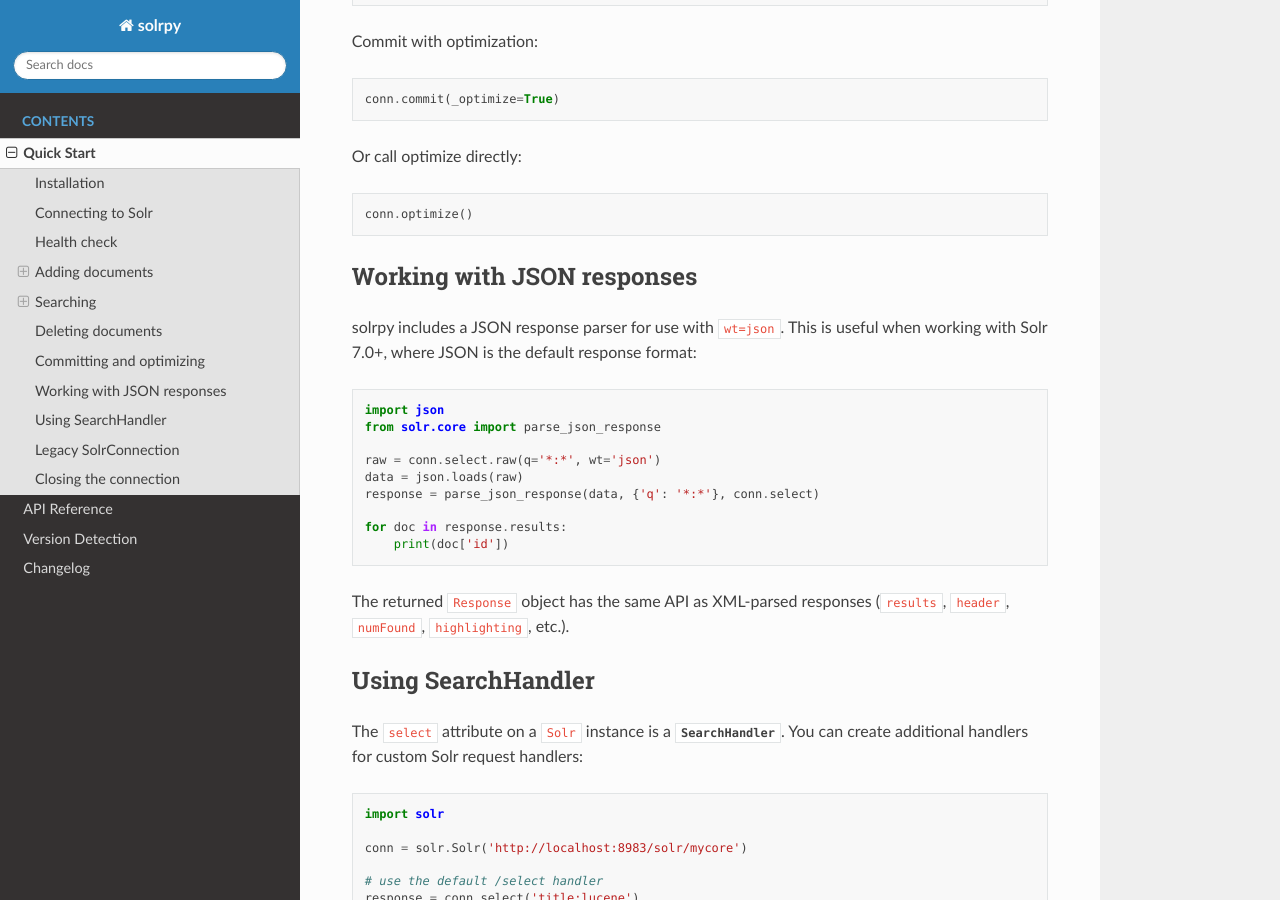
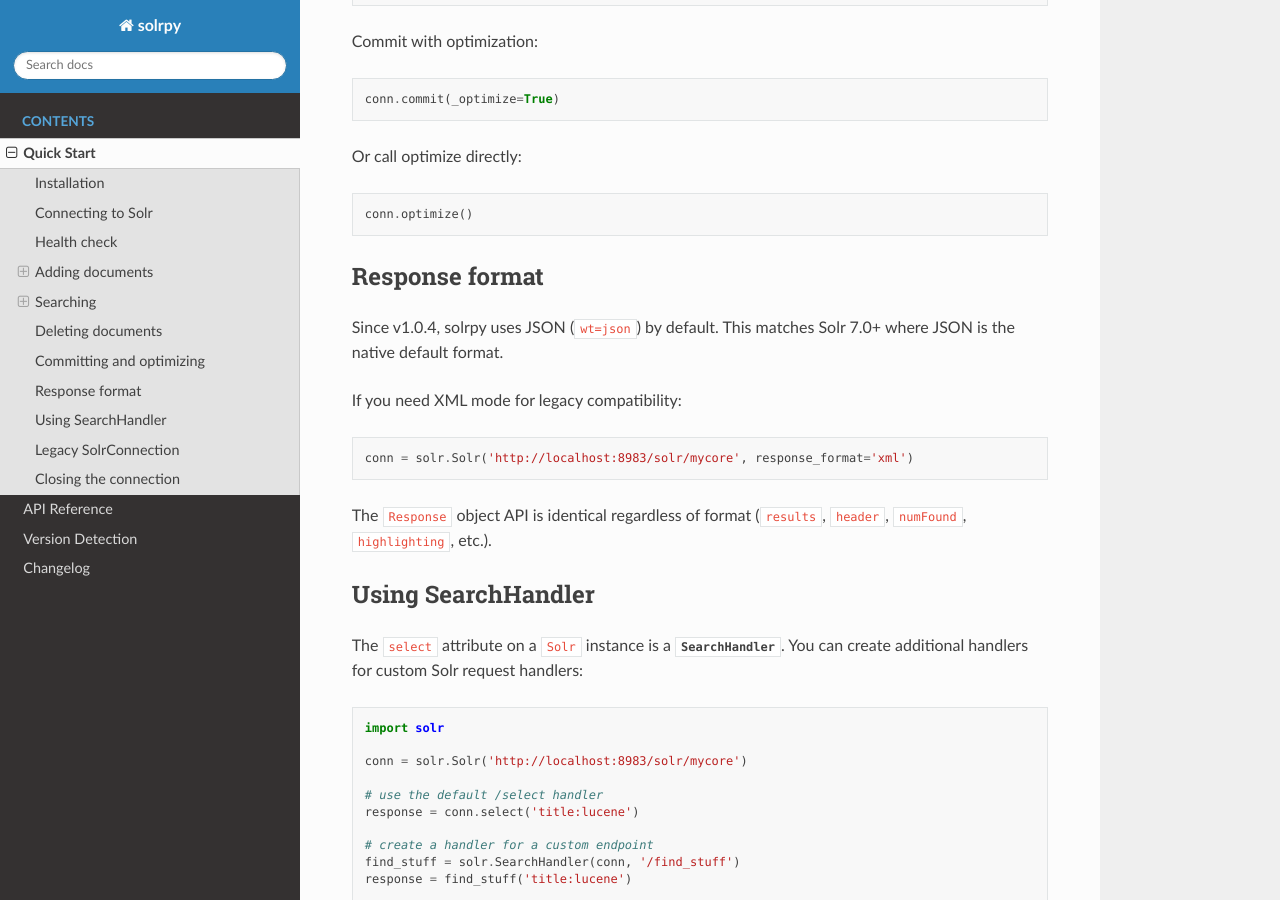
Before and after one commit to search5/solrpy, a Sphinx documentation site: the page built from docs/quickstart.rst, in a window 1280 px wide and 900 px high, scrolled down 3945 px. Built offline with Sphinx 7.4.7 and the Read the Docs theme 3.1.0, drawn with Linux system fonts in a browser that asks for light colours.

Commit message:
Release v1.0.4
- Change default response_format from 'xml' to 'json'
- Matches Solr 7.0+ native default behavior
- XML mode still available via response_format='xml'

Co-Authored-By: Claude Opus 4.6 (1M context) <noreply@anthropic.com>

```diff
--- a/docs/conf.py
+++ b/docs/conf.py
@@ -9,8 +9,8 @@ project = 'solrpy'
 copyright = '2010-2026, solrpy developers'
 author = 'solrpy developers'
 
-version = '1.0.3'
-release = '1.0.3'
+version = '1.0.4'
+release = '1.0.4'
 
 # -- General configuration ---------------------------------------------------
 
--- a/docs/quickstart.rst
+++ b/docs/quickstart.rst
@@ -190,24 +190,17 @@ Or call optimize directly::
     conn.optimize()
 
 
-Working with JSON responses
-----------------------------
+Response format
+---------------
 
-solrpy includes a JSON response parser for use with ``wt=json``. This is
-useful when working with Solr 7.0+, where JSON is the default response
-format::
+Since v1.0.4, solrpy uses JSON (``wt=json``) by default. This matches
+Solr 7.0+ where JSON is the native default format.
 
-    import json
-    from solr.core import parse_json_response
+If you need XML mode for legacy compatibility::
 
-    raw = conn.select.raw(q='*:*', wt='json')
-    data = json.loads(raw)
-    response = parse_json_response(data, {'q': '*:*'}, conn.select)
+    conn = solr.Solr('http://localhost:8983/solr/mycore', response_format='xml')
 
-    for doc in response.results:
-        print(doc['id'])
-
-The returned ``Response`` object has the same API as XML-parsed responses
+The ``Response`` object API is identical regardless of format
 (``results``, ``header``, ``numFound``, ``highlighting``, etc.).
 
 
--- a/docs/reference.rst
+++ b/docs/reference.rst
@@ -83,9 +83,9 @@ Solr class
           will automatically commit changes. Individual calls can override this by
           passing ``commit=False``. Defaults to ``False``.
       * - ``response_format``
-        - Response format for queries: ``'xml'`` (default) or ``'json'``.
+        - Response format for queries: ``'json'`` (default) or ``'xml'``.
           When ``'json'``, queries use ``wt=json`` and the JSON parser.
-          Recommended for Solr 7.0+ where JSON is the native default.
+          Use ``'xml'`` for legacy compatibility with older code.
       * - ``debug``
         - If ``True``, log all requests and responses.
 
--- a/pyproject.toml
+++ b/pyproject.toml
@@ -1,6 +1,6 @@
 [tool.poetry]
 name = "solrpy"
-version = "1.0.3"
+version = "1.0.4"
 description = "Client for the Solr search service"
 license = "Apache-2.0"
 readme = "README.md"
```
Also changed, not shown: README.md (+10 -5 lines), docs/changelog.rst (+10 -0 lines), 2 other files.
